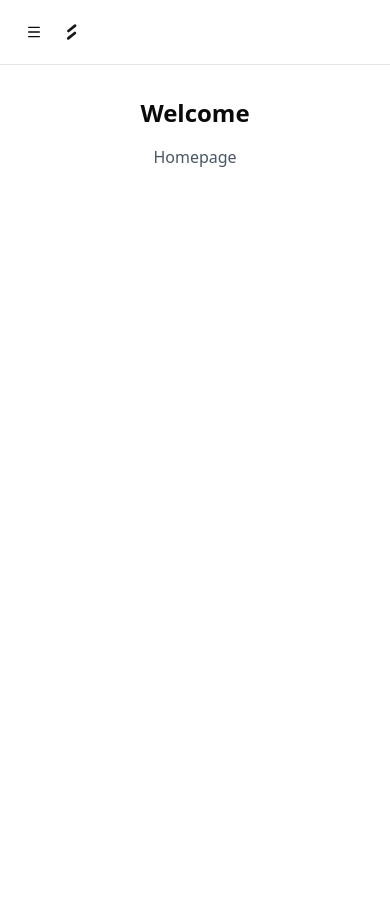
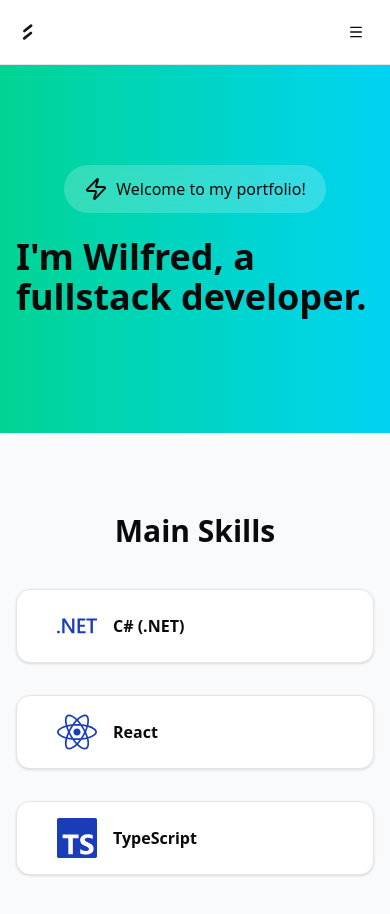
Before and after one commit to WilfredPolderman/Portfolio, a React (Vite) app: page / in a window 390 px wide. Shown: the top 914 px of the page. Before the commit the page ends 844 px from the top, so only its background shows below. Built offline with nearby package versions, Linux system fonts and the light colour scheme.

Commit message:
Basis voorzien van de homepage

```diff
--- a/package.json
+++ b/package.json
@@ -19,6 +19,7 @@
     "lucide-react": "^0.553.0",
     "react": "^19.2.0",
     "react-dom": "^19.2.0",
+    "react-icons": "^5.5.0",
     "react-router-dom": "^7.9.6",
     "tailwind-merge": "^3.4.0",
     "tailwindcss": "^4.1.17"
--- /dev/null
+++ b/src/components/ui/card.tsx
@@ -0,0 +1,92 @@
+import * as React from "react"
+
+import { cn } from "@/lib/utils"
+
+function Card({ className, ...props }: React.ComponentProps<"div">) {
+  return (
+    <div
+      data-slot="card"
+      className={cn(
+        "bg-card text-card-foreground flex flex-col gap-6 rounded-xl border py-6 shadow-sm",
+        className
+      )}
+      {...props}
+    />
+  )
+}
+
+function CardHeader({ className, ...props }: React.ComponentProps<"div">) {
+  return (
+    <div
+      data-slot="card-header"
+      className={cn(
+        "@container/card-header grid auto-rows-min grid-rows-[auto_auto] items-start gap-2 px-6 has-data-[slot=card-action]:grid-cols-[1fr_auto] [.border-b]:pb-6",
+        className
+      )}
+      {...props}
+    />
+  )
+}
+
+function CardTitle({ className, ...props }: React.ComponentProps<"div">) {
+  return (
+    <div
+      data-slot="card-title"
+      className={cn("leading-none font-semibold", className)}
+      {...props}
+    />
+  )
+}
+
+function CardDescription({ className, ...props }: React.ComponentProps<"div">) {
+  return (
+    <div
+      data-slot="card-description"
+      className={cn("text-muted-foreground text-sm", className)}
+      {...props}
+    />
+  )
+}
+
+function CardAction({ className, ...props }: React.ComponentProps<"div">) {
+  return (
+    <div
+      data-slot="card-action"
+      className={cn(
+        "col-start-2 row-span-2 row-start-1 self-start justify-self-end",
+        className
+      )}
+      {...props}
+    />
+  )
+}
+
+function CardContent({ className, ...props }: React.ComponentProps<"div">) {
+  return (
+    <div
+      data-slot="card-content"
+      className={cn("px-6", className)}
+      {...props}
+    />
+  )
+}
+
+function CardFooter({ className, ...props }: React.ComponentProps<"div">) {
+  return (
+    <div
+      data-slot="card-footer"
+      className={cn("flex items-center px-6 [.border-t]:pt-6", className)}
+      {...props}
+    />
+  )
+}
+
+export {
+  Card,
+  CardHeader,
+  CardFooter,
+  CardTitle,
+  CardAction,
+  CardDescription,
+  CardContent,
+}
--- a/src/components/ui/shadcn-io/navbar-01/index.tsx
+++ b/src/components/ui/shadcn-io/navbar-01/index.tsx
@@ -160,8 +160,46 @@ export const Navbar01 = React.forwardRef<HTMLElement, Navbar01Props>(
         {...props}
       >
         <div className="container mx-auto flex h-16 max-w-screen-2xl items-center justify-between gap-4">
-          {/* Left side */}
+          {/* Left side - Logo and site name */}
           <div className="flex items-center gap-2">
+            <button
+              onClick={(e) => e.preventDefault()}
+              className="flex items-center space-x-2 text-primary hover:text-primary/90 transition-colors cursor-pointer"
+            >
+              <div className="text-2xl">
+                <Link to={"/"}>
+                  {logo}
+                </Link>
+              </div>
+              <span className="hidden font-bold text-xl sm:inline-block">Wilfred Polderman</span>
+            </button>
+          </div>
+
+          {/* Right side - Desktop Navigation + Mobile menu trigger */}
+          <div className="flex items-center gap-4">
+            {/* Desktop Navigation menu */}
+            {!isMobile && (
+              <NavigationMenu className="flex">
+                <NavigationMenuList className="gap-1">
+                  {navigationLinks.map((link, index) => (
+                    <NavigationMenuItem key={index}>
+                      <Link
+                        to={link.href}
+                        className={cn(
+                          "group inline-flex h-9 w-max items-center justify-center rounded-md px-4 py-2 text-sm font-medium transition-colors hover:bg-accent hover:text-accent-foreground focus:bg-accent focus:text-accent-foreground focus:outline-none disabled:pointer-events-none disabled:opacity-50 cursor-pointer no-underline",
+                          location.pathname === link.href
+                            ? "bg-accent text-accent-foreground"
+                            : "text-foreground/80 hover:text-foreground"
+                        )}
+                      >
+                        {link.label}
+                      </Link>
+                    </NavigationMenuItem>
+                  ))}
+                </NavigationMenuList>
+              </NavigationMenu>
+            )}
+
             {/* Mobile menu trigger */}
             {isMobile && (
               <Popover>
@@ -174,7 +212,7 @@ export const Navbar01 = React.forwardRef<HTMLElement, Navbar01Props>(
                     <HamburgerIcon />
                   </Button>
                 </PopoverTrigger>
-                <PopoverContent align="start" className="w-48 p-2">
+                <PopoverContent align="end" className="w-48 p-2">
                   <NavigationMenu className="max-w-none">
                     <NavigationMenuList className="flex-col items-start gap-1">
                       {navigationLinks.map((link, index) => (
@@ -197,40 +235,6 @@ export const Navbar01 = React.forwardRef<HTMLElement, Navbar01Props>(
                 </PopoverContent>
               </Popover>
             )}
-            {/* Main nav */}
-            <div className="flex items-center gap-6">
-              <button
-                onClick={(e) => e.preventDefault()}
-                className="flex items-center space-x-2 text-primary hover:text-primary/90 transition-colors cursor-pointer"
-              >
-                <div className="text-2xl">
-                  {logo}
-                </div>
-                <span className="hidden font-bold text-xl sm:inline-block">Wilfred Polderman</span>
-              </button>
-              {/* Navigation menu */}
-              {!isMobile && (
-                <NavigationMenu className="flex">
-                <NavigationMenuList className="gap-1">
-                  {navigationLinks.map((link, index) => (
-                    <NavigationMenuItem key={index}>
-                      <Link
-                        to={link.href}
-                        className={cn(
-                          "group inline-flex h-9 w-max items-center justify-center rounded-md px-4 py-2 text-sm font-medium transition-colors hover:bg-accent hover:text-accent-foreground focus:bg-accent focus:text-accent-foreground focus:outline-none disabled:pointer-events-none disabled:opacity-50 cursor-pointer no-underline",
-                          location.pathname === link.href
-                            ? "bg-accent text-accent-foreground"
-                            : "text-foreground/80 hover:text-foreground"
-                        )}
-                      >
-                        {link.label}
-                      </Link>
-                    </NavigationMenuItem>
-                  ))}
-                </NavigationMenuList>
-                </NavigationMenu>
-              )}
-            </div>
           </div>
         </div>
       </header>
--- /dev/null
+++ b/src/data/Skills.ts
@@ -0,0 +1,26 @@
+import type { Skill } from "@/models/Skill";
+import { FaReact } from "react-icons/fa";
+import { SiTypescript, SiDotnet, SiHtml5 } from "react-icons/si";
+
+export const skillsHomePage: Skill[] = [
+    {
+        name: "C# (.NET)",
+        description: "A typed superset of JavaScript that compiles to plain JavaScript.",
+        icon: SiDotnet,
+    },
+    {
+        name: "React",
+        description: "A JavaScript library for building user interfaces.",
+        icon: FaReact,
+    },
+    {
+        name: "TypeScript",
+        description: "A typed superset of JavaScript that compiles to plain JavaScript.",
+        icon: SiTypescript,
+    },
+    {
+        name: "HTML5",
+        description: "The standard markup language for creating web pages.",
+        icon: SiHtml5,
+    }
+]
--- /dev/null
+++ b/src/data/SkillsHomePage.ts
@@ -0,0 +1,21 @@
+import type { Skill } from "@/models/Skill";
+import { FaReact } from "react-icons/fa";
+import { SiTypescript, SiDotnet } from "react-icons/si";
+
+export const skillsHomePage: Skill[] = [
+    {
+        name: "C# (.NET)",
+        description: "A typed superset of JavaScript that compiles to plain JavaScript.",
+        icon: SiDotnet,
+    },
+    {
+        name: "React",
+        description: "A JavaScript library for building user interfaces.",
+        icon: FaReact,
+    },
+    {
+        name: "TypeScript",
+        description: "A typed superset of JavaScript that compiles to plain JavaScript.",
+        icon: SiTypescript,
+    }
+]
--- /dev/null
+++ b/src/models/Skill.ts
@@ -0,0 +1,5 @@
+export interface Skill {
+    name: string;
+    description: string;
+    icon: React.ComponentType;
+}
--- a/src/pages/Home.tsx
+++ b/src/pages/Home.tsx
@@ -1,11 +1,58 @@
 import { type FunctionComponent } from "react";
+import { Card, CardDescription, CardHeader, CardTitle } from "@/components/ui/card";
+import { Link } from "react-router-dom";
 import { Button } from "@/components/ui/button";
+import { Zap } from "lucide-react";
+import { skillsHomePage } from "@/data/SkillsHomePage";
 
 export const Home: FunctionComponent = () => {
   return (
-    <div className="p-8 justify-center items-center flex flex-col">
-      <h1 className="text-2xl font-bold">Welcome</h1>
-      <p className="mt-4 text-gray-600">Homepage</p>
-    </div>
+    <>
+      {/* Hero section */}
+      <section className="bg-gradient-to-r from-emerald-400 to-cyan-400 flex flex-col items-center justify-center py-25 px-4">
+
+        <div className="flex gap-2 items-center bg-white/20 rounded-full backdrop-blur-sm px-5 py-3 mb-6">
+          <Zap />
+          <h1>Welcome to my portfolio!</h1>
+        </div>
+
+        <div>
+          <h1 className="text-4xl font-bold mb-4">
+            I'm Wilfred, a fullstack developer.
+          </h1>
+        </div>
+
+      </section>
+
+      {/* Skills Section */}
+      <section className="bg-gray-50 py-20 px-4">
+
+        <div className="max-w-6xl mx-auto">
+          <h2 className="text-3xl font-bold mb-10 text-center">Main Skills</h2>
+
+          <div className="grid sm:grid-cols-2 lg:grid-cols-3 gap-8 justify-items-center">
+            {skillsHomePage.map((skill) => {
+              const Icon = skill.icon;
+
+              return (
+                <Card
+                  key={skill.name}
+                  className="p-4 w-full max-w-sm rounded-xl shadow-sm hover:shadow-md transition"
+                >
+                  <CardHeader className="flex items-center gap-4">
+                    <Icon className="h-10 w-10 text-blue-800" />
+                    <CardTitle>{skill.name}</CardTitle>
+                  </CardHeader>
+                </Card>
+              )
+            })}
+          </div>
+        </div>
+
+      </section>
+
+
+
+    </>
   );
 };
```
Also changed, not shown: 1 other file (tests, documents, lock files or other folders). Lines whose indentation alone changed are shown as unchanged.
